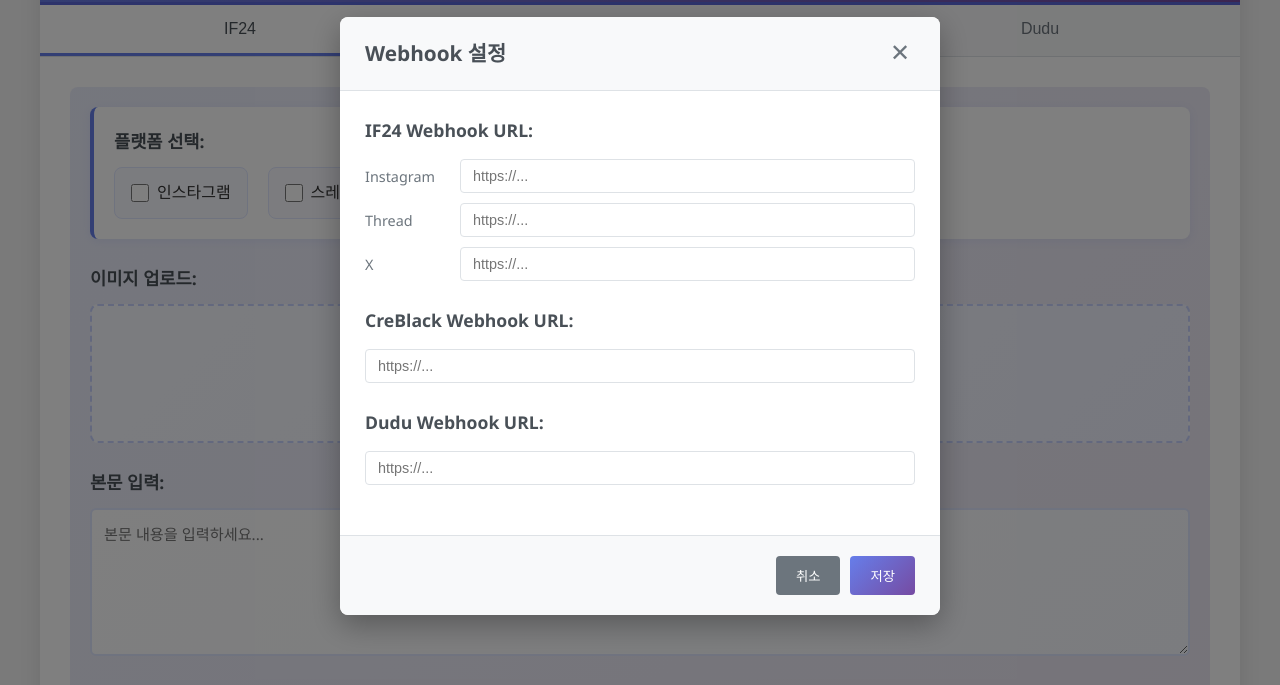
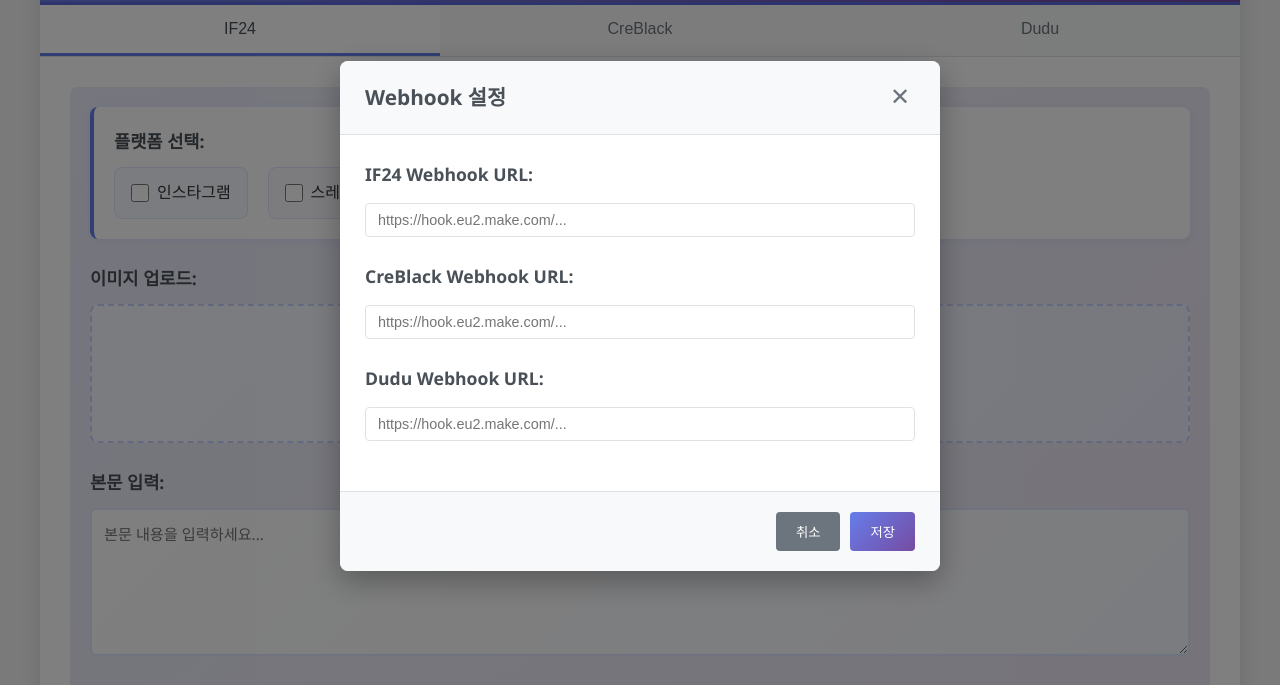
Before and after one commit to IdeaForest24/Contents-Uploader, a plain HTML site: page index.html in a window 1280 px wide. Both pictures are taken after a click on the button "⚙️ 설정". Shown: the part 84-769 px from the top of the page. Drawn offline with Linux system fonts and the light colour scheme.

Commit message:
Add files via upload

```diff
--- a/index.html
+++ b/index.html
@@ -36,7 +36,7 @@
                             <span>인스타그램</span>
                         </label>
                         <label class="checkbox-label">
-                            <input type="checkbox" id="thread-check" value="thread">
+                            <input type="checkbox" id="threads-check" value="threads">
                             <span>스레드</span>
                         </label>
                         <label class="checkbox-label">
@@ -141,33 +141,25 @@
                 <button class="close-btn" onclick="closeSettings()">✕</button>
             </div>
             <div class="modal-body">
+                <!-- IF24 웹훅 URL을 1개로 통합 -->
                 <div class="webhook-group">
                     <h3>IF24 Webhook URL:</h3>
                     <div class="webhook-item">
-                        <label>Instagram</label>
-                        <input type="url" id="instagram-webhook" placeholder="https://...">
-                    </div>
-                    <div class="webhook-item">
-                        <label>Thread</label>
-                        <input type="url" id="thread-webhook" placeholder="https://...">
-                    </div>
-                    <div class="webhook-item">
-                        <label>X</label>
-                        <input type="url" id="x-webhook" placeholder="https://...">
+                        <input type="url" id="if24-webhook" placeholder="https://hook.eu2.make.com/...">
                     </div>
                 </div>
 
                 <div class="webhook-group">
                     <h3>CreBlack Webhook URL:</h3>
                     <div class="webhook-item">
-                        <input type="url" id="creblack-webhook" placeholder="https://...">
+                        <input type="url" id="creblack-webhook" placeholder="https://hook.eu2.make.com/...">
                     </div>
                 </div>
 
                 <div class="webhook-group">
                     <h3>Dudu Webhook URL:</h3>
                     <div class="webhook-item">
-                        <input type="url" id="dudu-webhook" placeholder="https://...">
+                        <input type="url" id="dudu-webhook" placeholder="https://hook.eu2.make.com/...">
                     </div>
                 </div>
             </div>
```
